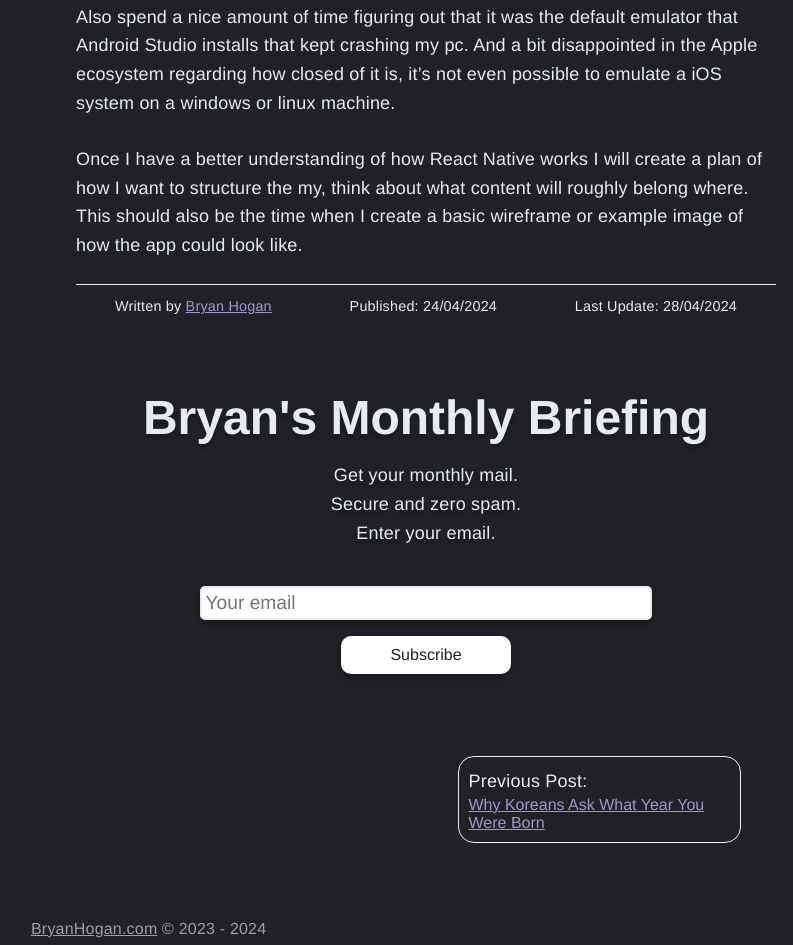
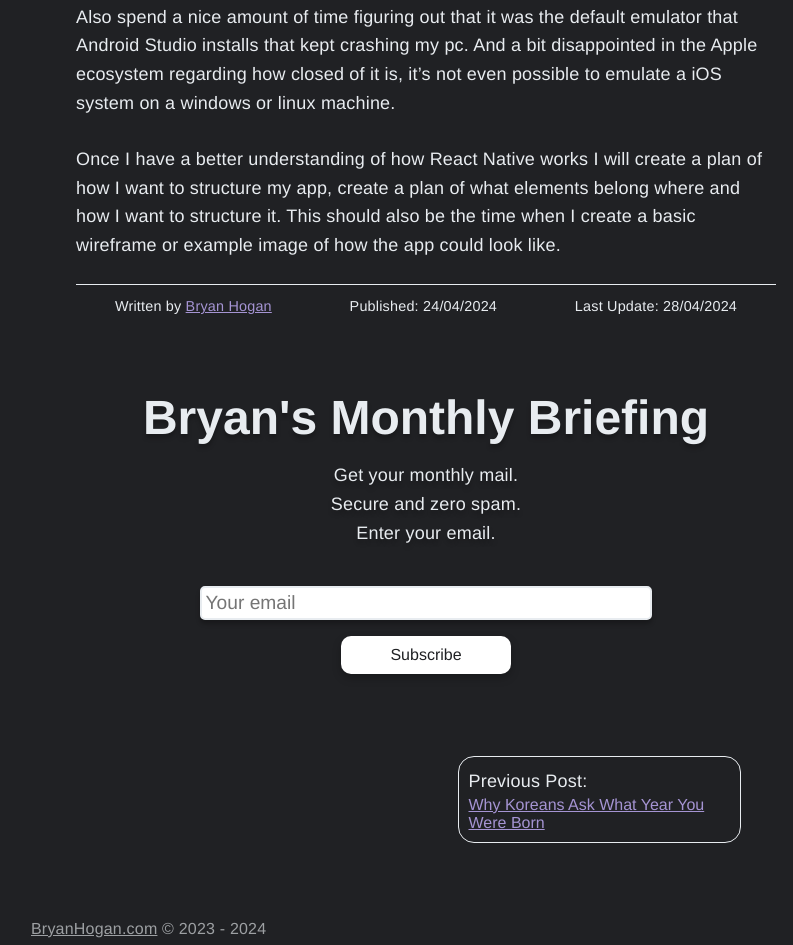
Before and after one commit to BryanHogan/bryanhogan, an Astro site: page /blog/coco-final-dev-diary in a window 1280 px wide. Shown: the part 5334-6279 px from the top of the page, without its empty margins (70-863 px from the left). Built offline with nearby package versions, Linux system fonts and the light colour scheme; Astro itself is replaced by a stand-in of ours.

Commit message:
fixed texted coco final dev diary

```diff
--- a/src/content/blog/coco-final-dev-diary.md
+++ b/src/content/blog/coco-final-dev-diary.md
@@ -91,4 +91,4 @@ This was my first time using React Native, it's harder then expected. I hoped fo
 
 Also spend a nice amount of time figuring out that it was the default emulator that Android Studio installs that kept crashing my pc. And a bit disappointed in the Apple ecosystem regarding how closed of it is, it's not even possible to emulate a iOS system on a windows or linux machine.
 
-Once I have a better understanding of how React Native works I will create a plan of how I want to structure the my, think about what content will roughly belong where. This should also be the time when I create a basic wireframe or example image of how the app could look like.
+Once I have a better understanding of how React Native works I will create a plan of how I want to structure my app, create a plan of what elements belong where and how I want to structure it. This should also be the time when I create a basic wireframe or example image of how the app could look like.
```
